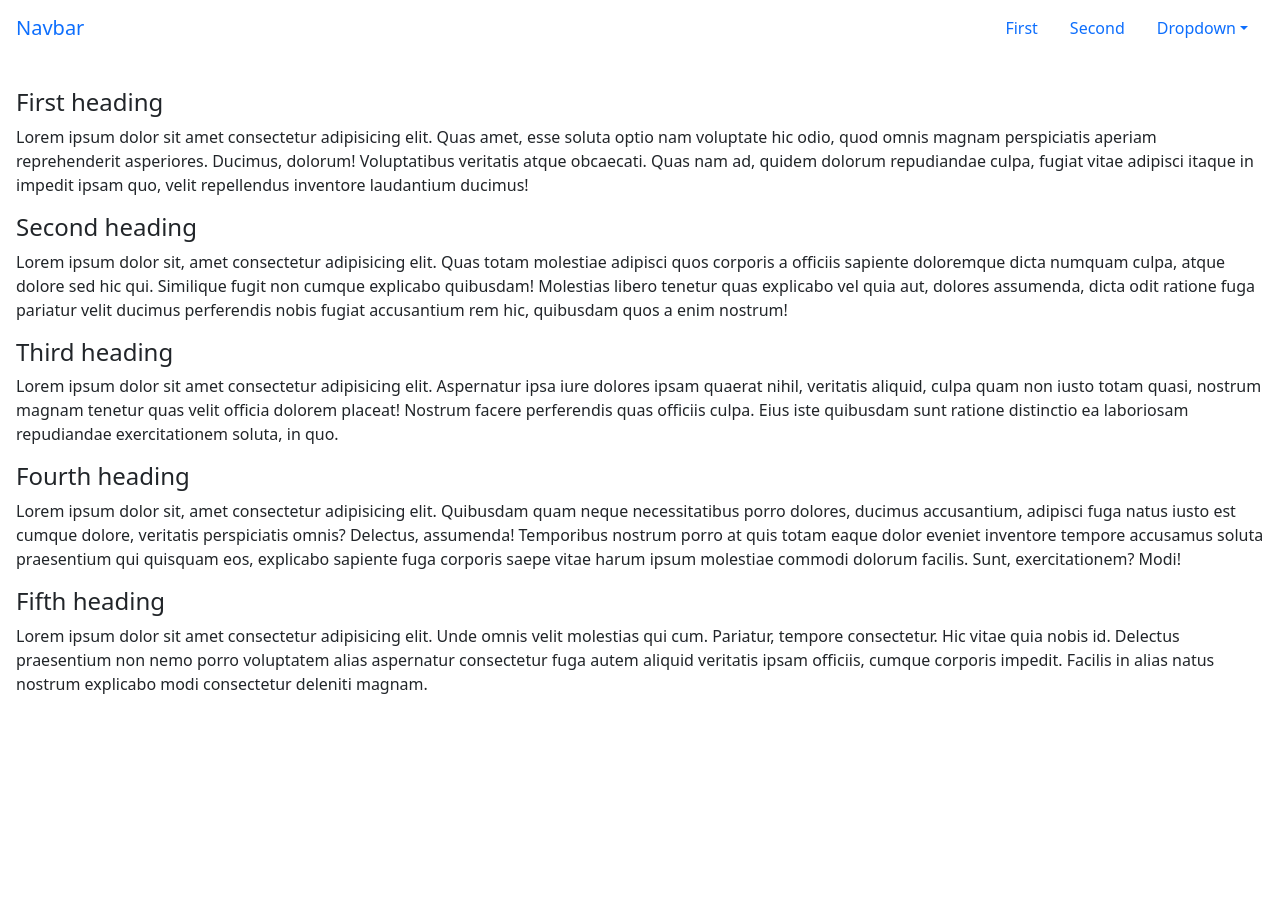
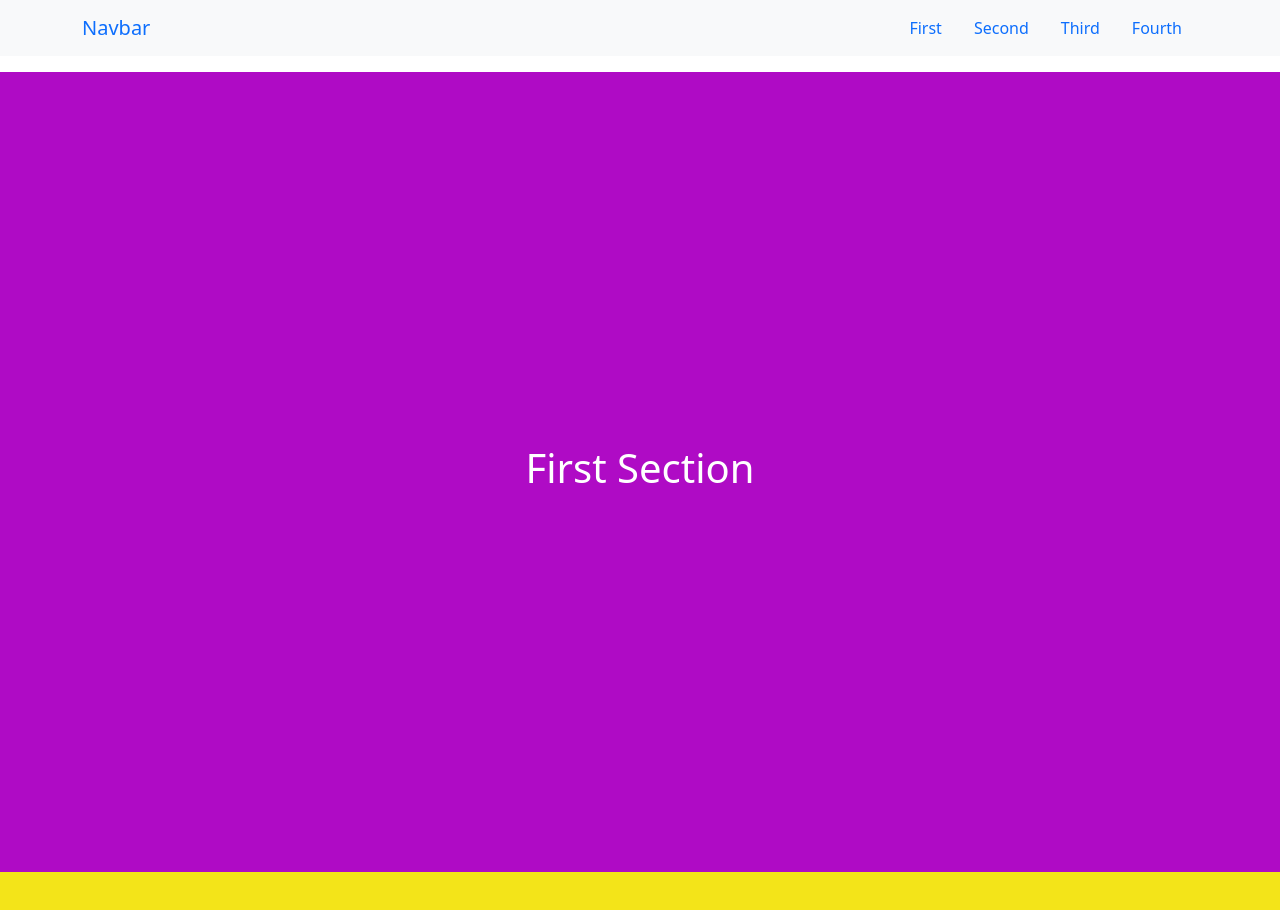
Before and after one commit to kjiyeong/websitePage, a plain HTML site: page navbarSelectorScrolling/index.html in a window 1280 px wide. Shown: the top 910 px of the page. Before the commit the page ends 800 px from the top, so only its background shows below. Drawn offline with nearby package versions, Linux system fonts and the light colour scheme.

Commit message:
update scrollspy

```diff
--- a/navbarSelectorScrolling/index.html
+++ b/navbarSelectorScrolling/index.html
@@ -11,73 +11,65 @@
       integrity="sha384-+0n0xVW2eSR5OomGNYDnhzAbDsOXxcvSN1TPprVMTNDbiYZCxYbOOl7+AMvyTG2x"
       crossorigin="anonymous"
     />
+
+    <link rel="stylesheet" href="style.css" />
+
     <title>NavBarScrollingTest</title>
 </head>
 <body>
 
-    <nav id="navbar-example2" class="navbar bg-body-tertiary px-3 mb-3">
+    <nav id="navbar-example2" class="navbar bg-body-tertiary sticky-top bg-light px-3 mb-3">
+      <div class="container">
         <a class="navbar-brand" href="#">Navbar</a>
-        <ul class="nav nav-pills">
+        <ul class="nav">
           <li class="nav-item">
-            <a class="nav-link" href="#scrollspyHeading1">First</a>
+            <a class="nav-link" href="#firstsection">First</a>
           </li>
           <li class="nav-item">
-            <a class="nav-link" href="#scrollspyHeading2">Second</a>
+            <a class="nav-link" href="#secondsection">Second</a>
           </li>
-          <li class="nav-item dropdown">
-            <a class="nav-link dropdown-toggle" data-bs-toggle="dropdown" href="#" role="button" aria-expanded="false">Dropdown</a>
-            <ul class="dropdown-menu">
-              <li><a class="dropdown-item" href="#scrollspyHeading3">Third</a></li>
-              <li><a class="dropdown-item" href="#scrollspyHeading4">Fourth</a></li>
-              <li><hr class="dropdown-divider"></li>
-              <li><a class="dropdown-item" href="#scrollspyHeading5">Fifth</a></li>
-            </ul>
+          <li class="nav-item">
+            <a class="nav-link" href="#thirdsection">Third</a>
+          </li>
+          <li class="nav-item">
+            <a class="nav-link" href="#fourthsection">Fourth</a>
           </li>
         </ul>
+        </div>
       </nav>
-      <div data-bs-spy="scroll"
+
+      <!-- Scroll Spy Main content -->
+      <main data-bs-spy="scroll"
         data-bs-target="#navbar-example2"
         data-bs-root-margin="0px 0px -40%"
         data-bs-smooth-scroll="true"
-        class="scrollspy-example bg-body-tertiary p-3 rounded-2"
+        class="scrollspy-example"
         tabindex="0">
-        <h4 id="scrollspyHeading1">First heading</h4>
-        <p>Lorem ipsum dolor sit amet consectetur adipisicing elit. Quas amet, esse soluta optio nam voluptate hic odio,
-            quod omnis magnam perspiciatis aperiam reprehenderit asperiores. Ducimus, dolorum! Voluptatibus veritatis
-            atque obcaecati. Quas nam ad, quidem dolorum repudiandae culpa, fugiat vitae adipisci itaque in impedit
-            ipsam quo, velit repellendus inventore laudantium ducimus!
-        </p>
-        <h4 id="scrollspyHeading2">Second heading</h4>
-        <p>Lorem ipsum dolor sit, amet consectetur adipisicing elit. Quas totam molestiae adipisci quos corporis a
-            officiis sapiente doloremque dicta numquam culpa, atque dolore sed hic qui. Similique fugit non cumque
-            explicabo quibusdam! Molestias libero tenetur quas explicabo vel quia aut, dolores assumenda, dicta odit
-            ratione fuga pariatur velit ducimus perferendis nobis fugiat accusantium rem hic, quibusdam quos a enim nostrum!
-        </p>
-        <h4 id="scrollspyHeading3">Third heading</h4>
-        <p>Lorem ipsum dolor sit amet consectetur adipisicing elit. Aspernatur ipsa iure dolores ipsam quaerat nihil,
-            veritatis aliquid, culpa quam non iusto totam quasi, nostrum magnam tenetur quas velit officia dolorem placeat!
-            Nostrum facere perferendis quas officiis culpa. Eius iste quibusdam sunt ratione distinctio ea laboriosam
-            repudiandae exercitationem soluta, in quo.
-        </p>
-        <h4 id="scrollspyHeading4">Fourth heading</h4>
-        <p>Lorem ipsum dolor sit, amet consectetur adipisicing elit. Quibusdam quam neque necessitatibus porro dolores,
-            ducimus accusantium, adipisci fuga natus iusto est cumque dolore, veritatis perspiciatis omnis? Delectus, assumenda!
-            Temporibus nostrum porro at quis totam eaque dolor eveniet inventore tempore accusamus soluta praesentium qui quisquam
-            eos, explicabo sapiente fuga corporis saepe vitae harum ipsum molestiae commodi dolorum facilis. Sunt, exercitationem? Modi!
-        </p>
-        <h4 id="scrollspyHeading5">Fifth heading</h4>
-        <p>Lorem ipsum dolor sit amet consectetur adipisicing elit. Unde omnis velit molestias qui cum. Pariatur, tempore
-            consectetur. Hic vitae quia nobis id. Delectus praesentium non nemo porro voluptatem alias aspernatur consectetur fuga
-            autem aliquid veritatis ipsam officiis, cumque corporis impedit. Facilis in alias natus nostrum explicabo modi
-            consectetur deleniti magnam.
-        </p>
-      </div>
+
+        <!-- First Section -->
+        <section id="firstsection" class="section">
+          <h1>First Section</h1>
+        </section>
+        <!-- Second Section -->
+        <section id="secondsection" class="section">
+          <h1>Second Section</h1>
+        </section>
+        <!-- Third Section -->
+        <section id="thirdsection" class="section">
+          <h1>Third Section</h1>
+        </section>
+        <!-- Fourth Section -->
+        <section id="fourthsection" class="section">
+          <h1>Fourth Section</h1>
+        </section>
+
+    </main>
 
     <!-- Bootstrap Script -->
     <script
       src="https://cdn.jsdelivr.net/npm/bootstrap@5.0.1/dist/js/bootstrap.bundle.min.js"
       integrity="sha384-gtEjrD/SeCtmISkJkNUaaKMoLD0//ElJ19smozuHV6z3Iehds+3Ulb9Bn9Plx0x4"
-      crossorigin="anonymous"
-    ></script>
+      crossorigin="anonymous">
+    </script>
 </body>
 </html>
--- /dev/null
+++ b/navbarSelectorScrolling/style.css
@@ -0,0 +1,16 @@
+.section {
+    width: 100%;
+    height: 100vh;
+    display: flex;
+    align-items: center;
+    justify-content: center;
+    color: #fff;
+}
+
+.section:nth-child(odd) {
+    background: #af0bc5;
+}
+
+.section:nth-child(even) {
+    background: #f3e419;
+}
```
